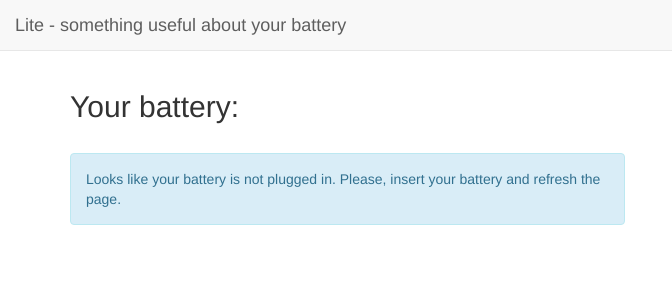
After one commit to ikudriavtsev/lite, a Flask app: template templates/ubuntu.html in a window 1280 px wide. The commit adds this page. Shown: the top 300 px of the page, without its empty margins (0-672 px from the left). Run offline with Flask 2, Linux system fonts and the light colour scheme; the template is opened without the code that fills it, so the values that code supplies are empty; some libraries are stand-ins or nearby versions.

Commit message:
Separated templates, handling non ubuntu case.

```diff
--- a/app.py
+++ b/app.py
@@ -1,5 +1,5 @@
 from flask import Flask, render_template, request, abort
-from utils import get_battery_status, is_batery_present
+from utils import get_battery_status, is_batery_present, is_ubuntu
 
 
 app = Flask(__name__)
@@ -15,13 +15,15 @@ app.config.update(dict(
 
 @app.route('/')
 def index():
+    if not is_ubuntu():
+        return render_template('non-ubuntu.html')
     present = is_batery_present()
     if not present:
         capacity, power_cord, battery_time = None, None, None
     else:
         capacity, power_cord, battery_time = get_battery_status()
     return render_template(
-        'index.html',
+        'ubuntu.html',
         capacity=capacity,
         power_cord=power_cord,
         present=present,
--- a/templates/index.html
+++ b/templates/base.html
@@ -10,10 +10,6 @@
 		body {
 			padding-top: 70px;
 		}
-		.wrap {
-			margin-left:0;
-			margin-right:0;
-		}
 	</style>
 </head>
 
@@ -25,31 +21,11 @@
 	</div>
 
 	<div class="container">
-		<div class="row">
-			<div class="col-xs-12">
-				<h2 class="hidden-xs">Your battery:</h2>
-				<h3 class="visible-xs">Your battery:</h3>
-			</div>
-		</div>
-		<div class="row">&nbsp;</div>
-		<div class="row">
-			<div class="col-xs-12 col-sm-6" id="battery">
-				{% include "battery.html" %}
-			</div>
-		</div>
+		{% block container %}{# page content #}{% endblock container %}
 	</div>
 
 	<script src="//ajax.googleapis.com/ajax/libs/jquery/2.0.2/jquery.min.js" type="text/javascript"></script>
 	<script src="//netdna.bootstrapcdn.com/bootstrap/3.0.3/js/bootstrap.min.js" type="text/javascript"></script>
-	<script type="text/javascript">
-		$(document).ready(function() {
-			setInterval(function(){
-				$.get({{ url_for("battery") }})
-				.always(function(data){
-					$('#battery').html(data);
-				})
-			}, {{ config['BATTERY_STATUS_UPDATE_PERIOD'] }});
-		});
-	</script>
+	{% block javascript %}{# page specific javascript #}{% endblock javascript %}
 </body>
 </html>
--- /dev/null
+++ b/templates/ubuntu.html
@@ -0,0 +1,28 @@
+{% extends "base.html" %}
+{% block container %}
+	<div class="row">
+		<div class="col-xs-12">
+			<h2 class="hidden-xs">Your battery:</h2>
+			<h3 class="visible-xs">Your battery:</h3>
+		</div>
+	</div>
+	<div class="row">&nbsp;</div>
+	<div class="row">
+		<div class="col-xs-12 col-sm-6" id="battery">
+			{% include "battery.html" %}
+		</div>
+	</div>
+{% endblock container %}
+
+{% block javascript %}
+	<script type="text/javascript">
+		$(document).ready(function() {
+			setInterval(function(){
+				$.get({{ url_for("battery") }})
+				.always(function(data){
+					$('#battery').html(data);
+				})
+			}, {{ config['BATTERY_STATUS_UPDATE_PERIOD'] }});
+		});
+	</script>
+{% endblock javascript %}
```
Also changed, not shown: templates/non-ubuntu.html (added, +11 -0 lines).
